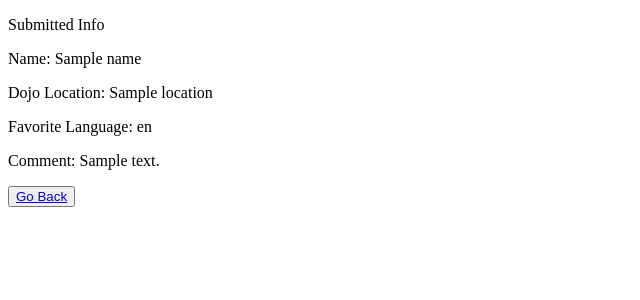
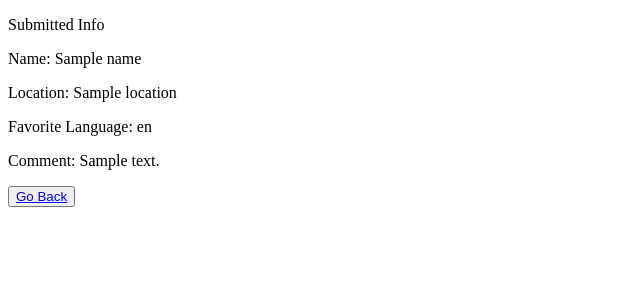
Before and after one commit to sp-2/Wall, a Flask app: template templates/result.html in a window 1280 px wide. Shown: the top 300 px of the page, without its empty margins (0-640 px from the left). Run offline with Flask 2, Linux system fonts and the light colour scheme; the template is opened without the code that fills it: most values are stand-ins (such as "Sample title", 1, 10 or a date in 2020).

Commit message:
Update result.html

```diff
--- a/templates/result.html
+++ b/templates/result.html
@@ -2,7 +2,7 @@
 <html lang="en">
 	<head>
 		<meta charset="UTF-8">
-        <title>Dojo Survey Index</title>
+        <title>Survey Index</title>
          <!-- linking a css style sheet -->
          <link rel="stylesheet" type="text/css" href="{{ url_for('static', filename='css/my_style_sheet.css') }}">
 
@@ -12,7 +12,7 @@
 	<body>
         <p>Submitted Info</p>
         <p>Name: {{name}}</p>
-        <p>Dojo Location: {{location}}</p>
+        <p>Location: {{location}}</p>
         <p>Favorite Language: {{language}}</p>
         <p>Comment: {{description}}</p>
         <button><a href="/">Go Back</a></button>
```
